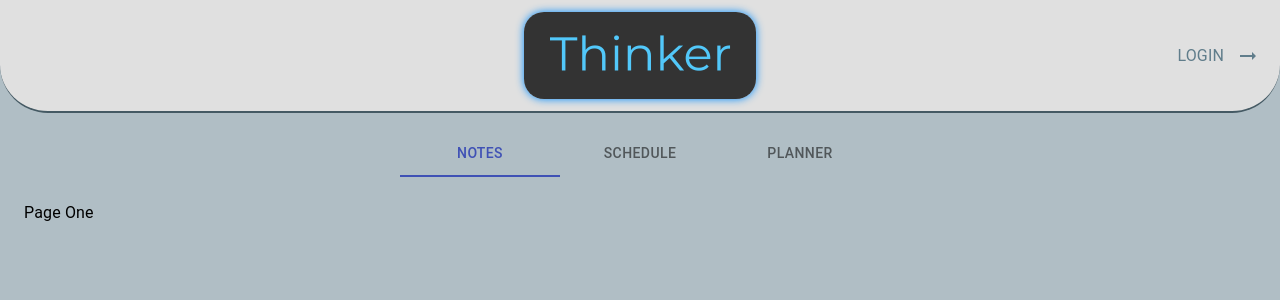
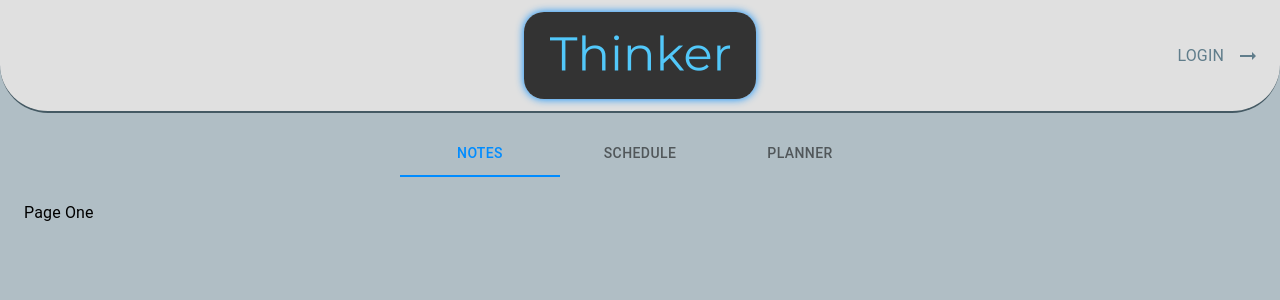
Before and after one commit to christophertalley/Thinker, a React (Create React App) app: page / in a window 1280 px wide. Shown: the top 300 px of the page. Built offline with nearby package versions, Linux system fonts and the light colour scheme.

Commit message:
Small styling changes

```diff
--- a/src/components/CustomDrawer.js
+++ b/src/components/CustomDrawer.js
@@ -1,6 +1,6 @@
 import React from 'react';
+import '../styles/custom-drawer.css'
 import PropTypes from "prop-types";
-import Paper from '@material-ui/core/Paper';
 import Tabs from '@material-ui/core/Tabs';
 import Tab from '@material-ui/core/Tab';
 import Typography from '@material-ui/core/Typography';
@@ -63,6 +63,7 @@ export default function CustomDrawer() {
     const handleChangeIndex = (index) => {
         setValue(index);
       };
+
     return (
         <>
             <Tabs
@@ -73,7 +74,7 @@ export default function CustomDrawer() {
                 onChange={handleChange}
                 style={{marginTop:"1em"}}
             >
-                <Tab style={{borderRadius:"1rem"}} label="Notes" />
+                <Tab style={{borderRadius:"1rem",}} label="Notes" />
                 <Tab label="Schedule" />
                 <Tab label="Planner" />
             </Tabs>
--- /dev/null
+++ b/src/styles/custom-drawer.css
@@ -0,0 +1,8 @@
+.MuiTabs-indicator {
+    background-color: rgb(0, 140, 255) !important;
+
+}
+
+  .MuiTab-textColorPrimary.Mui-selected {
+      color: rgb(0, 140, 255) !important;
+  }
```
Also changed, not shown: src/styles/nav.css (+14 -14 lines).
